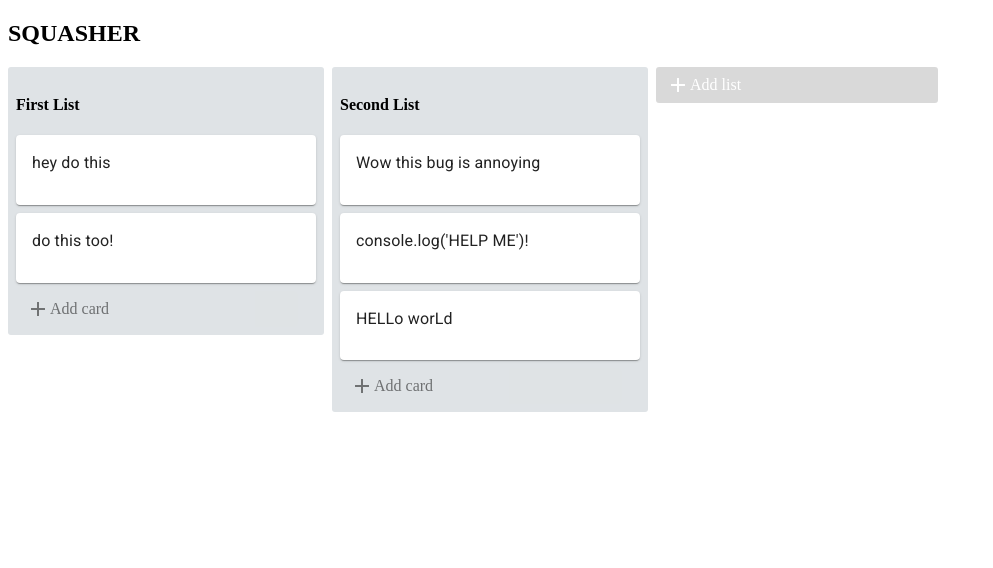
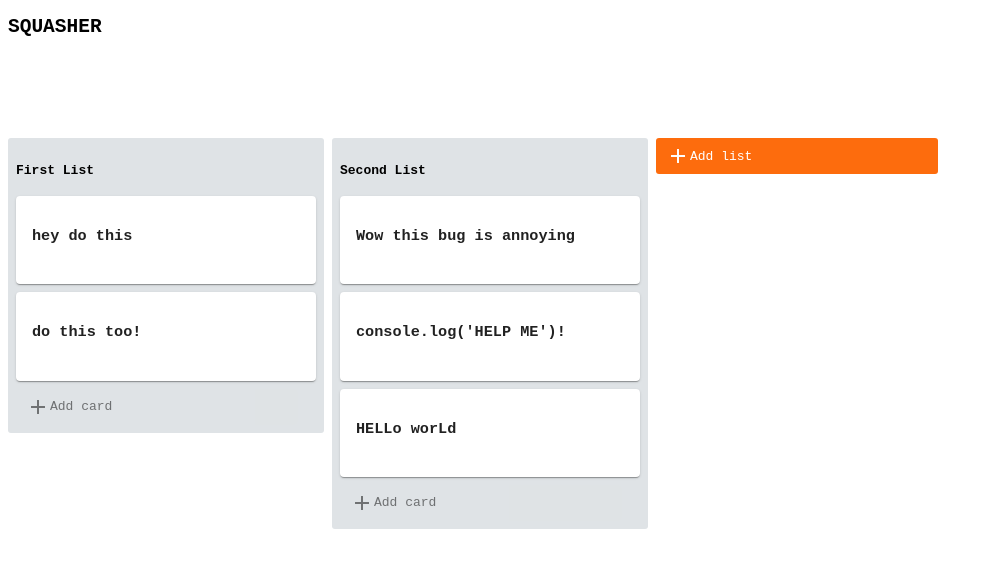
Before and after one commit to bellola/squasher, a React (Create React App) app: page / in a window 1280 px wide. Shown: the top 568 px of the page, without its empty margins (0-993 px from the left). Built offline with nearby package versions, Linux system fonts and the light colour scheme.

Commit message:
styling changes and bug fixes

```diff
--- a/public/index.html
+++ b/public/index.html
@@ -3,7 +3,7 @@
   <head>
     <meta charset="utf-8" />
     <link rel="icon" href="%PUBLIC_URL%/favicon.ico" />
-    <link rel="stylesheet" href="https://fonts.googleapis.com/css?family=Roboto:300,400,500,700&display=swap" />
+    <link rel="stylesheet" href="https://fonts.googleapis.com/css?family=Space+Mono" />
     <link rel="stylesheet" href="https://fonts.googleapis.com/icon?family=Material+Icons" />
 
     <meta name="viewport" content="width=device-width, initial-scale=1" />
--- a/src/components/AddButton.js
+++ b/src/components/AddButton.js
@@ -69,7 +69,7 @@ class AddButtom extends Component{
         const buttonName = list ? 'Add list' : "Add card"
         const buttonOpaticy = list ? 1 : 0.5
         const buttonTextColor = list ? "white" : "inherit"
-        const buttonBackground = list ? "rgba(0,0,0,.15)" : "inherit"
+        const buttonBackground = list ? "#FD6C0D" : "inherit"
 
 
 
@@ -116,7 +116,8 @@ class AddButtom extends Component{
                         width: '100%',
                         overflow: 'hidden',
                         outline: 'none',
-                        border: 'none'
+                        border: 'none',
+                        fontFamily: 'monospace'
 
                     }}
                     />
@@ -126,10 +127,11 @@ class AddButtom extends Component{
                     onMouseDown={list ? this.handleAddList : this.handleAddCard}
                     variant="contained"
                     style={{color:'white',
-                    backgroundColor:'#5aac44'}}>
+                    fontFamily: 'monospace',
+                    backgroundColor:'#FD6C0D'}}>
                         {buttonTitle}
                         </Button>
-                    <Icon style={{marginLeft:8, cursor: "pointer"}}>close</Icon>
+                    <Icon style={{marginLeft:8, cursor: "pointer"}} onClick={this.closeForm}>close</Icon>
                 </div>
             </div>
         )
--- a/src/components/App.js
+++ b/src/components/App.js
@@ -37,8 +37,8 @@ function App(props) {
 
   return (
     <DragDropContext onDragEnd={onEnd} >
-        <div className="App">
-        <h2>SQUASHER</h2>
+        <div className="App" style={{fontFamily:'monospace'}}>
+        <h2 style={{marginBottom:100, fontFamily:"monospace"}}>SQUASHER</h2>
           <Droppable droppableId="all" direction="horizontal" type="list">
             {provided => (
 
--- a/src/components/BugCard.js
+++ b/src/components/BugCard.js
@@ -1,6 +1,5 @@
 import React from 'react'
 import Card from '@material-ui/core/Card';
-import Typography from '@material-ui/core/Typography';
 import CardContent from '@material-ui/core/CardContent';
 import {Draggable} from 'react-beautiful-dnd'
 import styled from 'styled-components'
@@ -20,7 +19,7 @@ function BugCard(props){
 
                 <Card>
                   <CardContent>
-                    <Typography gutterBottom>{props.text}</Typography>
+                    <h3>{props.text}</h3>
                   </CardContent>
                 </Card>
 
```
